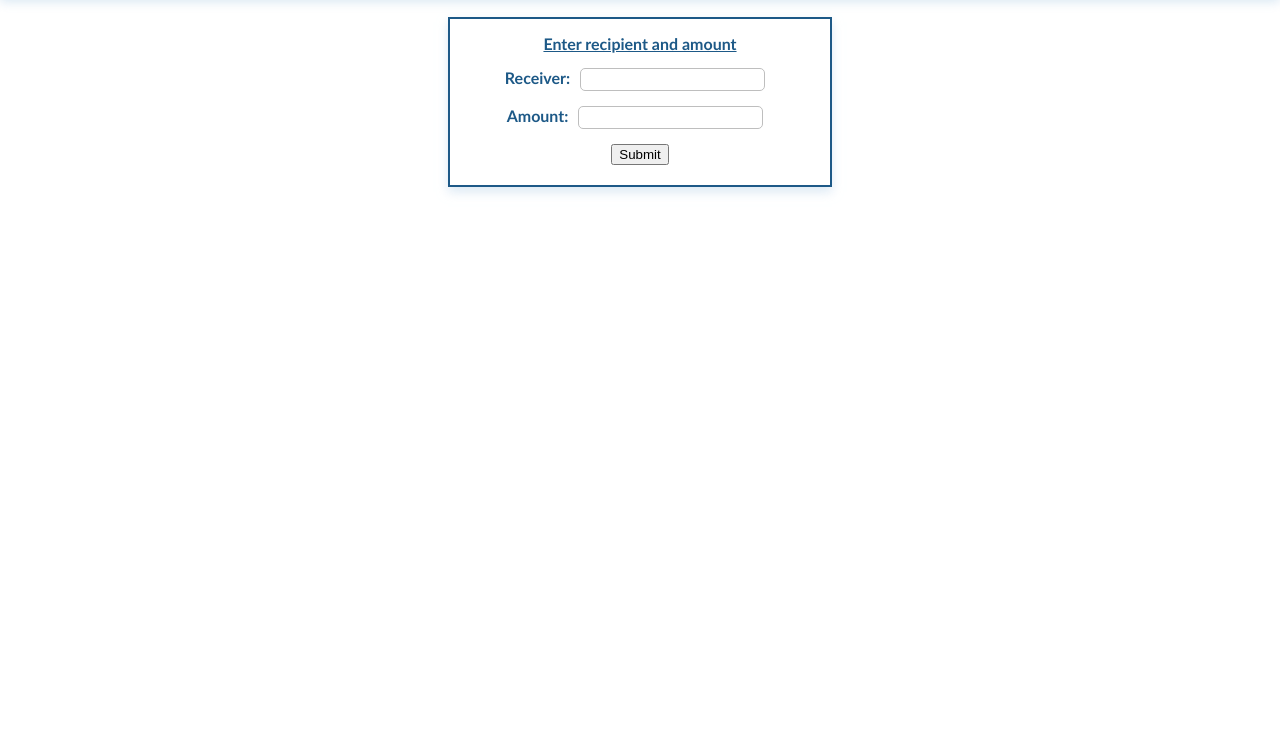
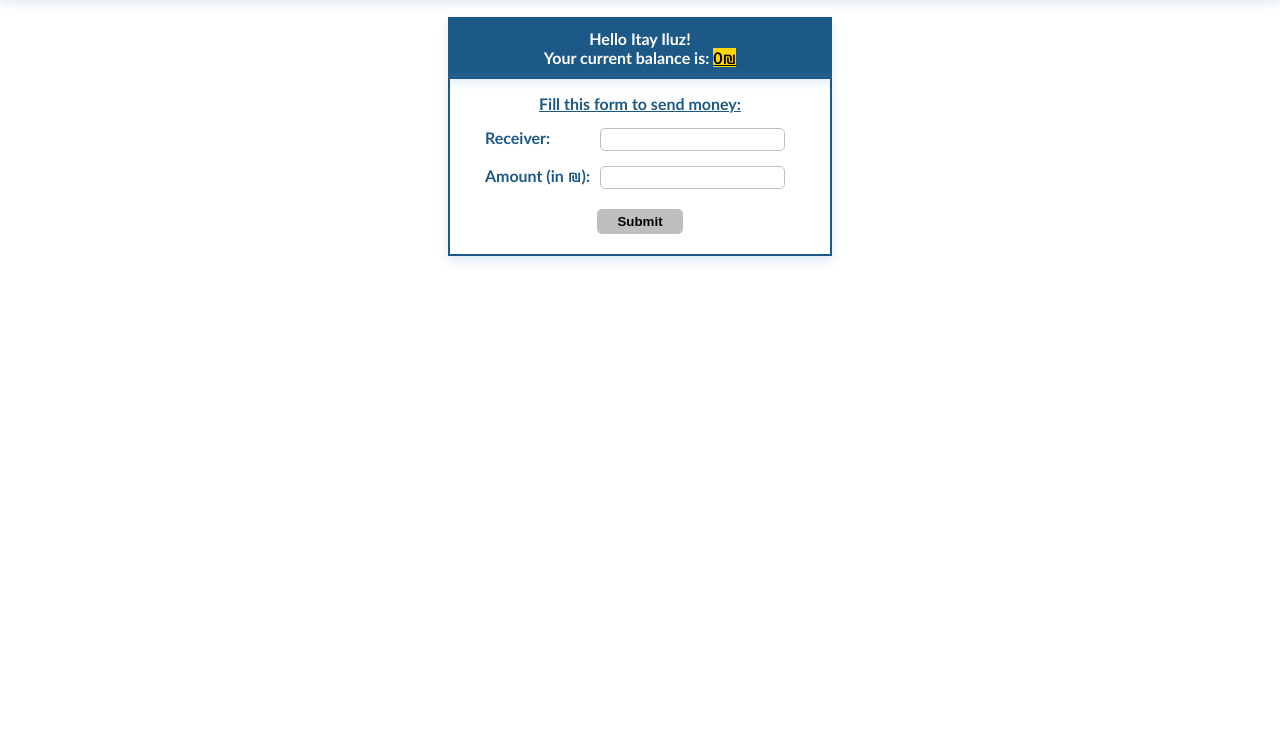
Before and after one commit to ItayIluz/reactWalletApp, a React app in the folder rewire-project/client/: page / in a window 1280 px wide. Shown: the part 63-800 px from the top of the page. Built offline with nearby package versions, Linux system fonts and the light colour scheme; no server answers.

Commit message:
Added mysql connection and get balance api

```diff
--- a/rewire-project/client/src/send-money-form.css
+++ b/rewire-project/client/src/send-money-form.css
@@ -1,7 +1,7 @@
 
 .form-field-container {
     display: flex;
-    justify-content: center;
+    justify-content: space-between;
     font-weight: bold;
     padding: 5px;
     margin: 5px;
@@ -27,3 +27,14 @@
 	box-shadow: 0 0 5px rgb(136, 170, 233);
 	border: 1px solid rgb(136, 170, 233);
 }
+
+.form-submit-button {
+    padding: 5px 20px;
+    margin: 10px;
+    font-weight: bold;
+    border-radius: 5px;
+    border: none;
+    background:#bebebe;
+    color: black;
+    text-align: center;
+}
--- a/rewire-project/client/src/send-money-form.js
+++ b/rewire-project/client/src/send-money-form.js
@@ -16,23 +16,17 @@ class SendMoneyForm extends Component {
       return (
         <form onSubmit={this.handleSubmit}>
           <div className="form-field-title">
-            Enter recipient and amount
+            Fill this form to send money:
           </div>
           <div className="form-field-container">
-            <label>
-              Receiver:
-              <input type="text" className="form-field-input"/>
-            </label>
+            <label htmlFor="form-receiver-input">Receiver:</label>
+              <input id="form-receiver-input" type="text" className="form-field-input"/>
           </div>
           <div className="form-field-container">
-            <label>
-              Amount:
-              <input type="text" className="form-field-input"/>
-            </label>
+            <label htmlFor="form-amount-input">Amount (in {this.props.currency}):</label>
+              <input id="form-amount-input" type="text" className="form-field-input"/>
           </div>
-          <div className="form-field-container">
-            <input type="submit" value="Submit" />
-          </div>
+            <input className="form-submit-button" type="submit" value="Submit" />
         </form>
       );
     }
--- a/rewire-project/client/src/wallet-app.css
+++ b/rewire-project/client/src/wallet-app.css
@@ -24,7 +24,7 @@ body, html {
   color: white;
 }
 
-.wallet-app-container {
+.container {
   display: flex;
   justify-content: center;
   align-items: center;
@@ -32,8 +32,23 @@ body, html {
   max-width: 500px;
   min-height: 100%;
   min-width: 360px;
-  margin: 20px auto;
+  margin: 0 auto;
   padding: 10px;
   border: 2px solid #1d5987;
   box-shadow: 0 5px 10px rgba(197, 219, 236, .6);
 }
+
+.user-data {
+  margin-top: 20px;
+  border-bottom: none;
+  background: #1d5987;
+  display: block;
+  color: white;
+  font-weight: bold;
+}
+
+.current-balance {
+  text-decoration: underline;
+  background: gold;
+  color: black;
+}
--- a/rewire-project/client/src/wallet-app.js
+++ b/rewire-project/client/src/wallet-app.js
@@ -7,27 +7,42 @@ class WalletApp extends Component {
   constructor(props){
     super(props);
     this.state = {
-      username: "Itay Iluz",
+      userID: 1,
+      name: "Itay Iluz",
       currentBalance: 0,
+      currency: "₪",
     }
   }
 
   componentDidMount() {
-    fetch("/api/hello")
+    fetch("/api/balance/" + this.state.userID)
       .then(
-        result => result.json().then(res => console.log(res)),
-        error => alert("ERROR: ", error)
-      )
+        result => result.json().then(resultObject => this.setState({currentBalance: resultObject.balance})),
+        error => console.log(error)
+      );
+
+      fetch('/api/world', {
+        method: 'POST',
+        headers: {
+          'Content-Type': 'application/json',
+        },
+        body: JSON.stringify({ post: "test" }),
+      }).then(result => console.log(result.json().then(result=>console.log(result))));
   }
 
   render() {
     return (
       <div className="wallet-app">
-        <header className="wallet-app-header">
-          Wallet App - Hello {this.state.username}
-        </header>
-        <div className="wallet-app-container">
-          <SendMoneyForm />
+        <div className="wallet-app-header">
+          Wallet App
+        </div>
+        <div className="container user-data">
+          <div>Hello {this.state.name}!</div>
+          <div>Your current balance is: <span className="current-balance">{this.state.currentBalance}{this.state.currency}</span></div>
+        </div>
+        <div className="container form-container">
+          <SendMoneyForm
+          currency={this.state.currency}/>
         </div>
       </div>
     );
```
Also changed, not shown: rewire-project/server.js (+33 -3 lines).
